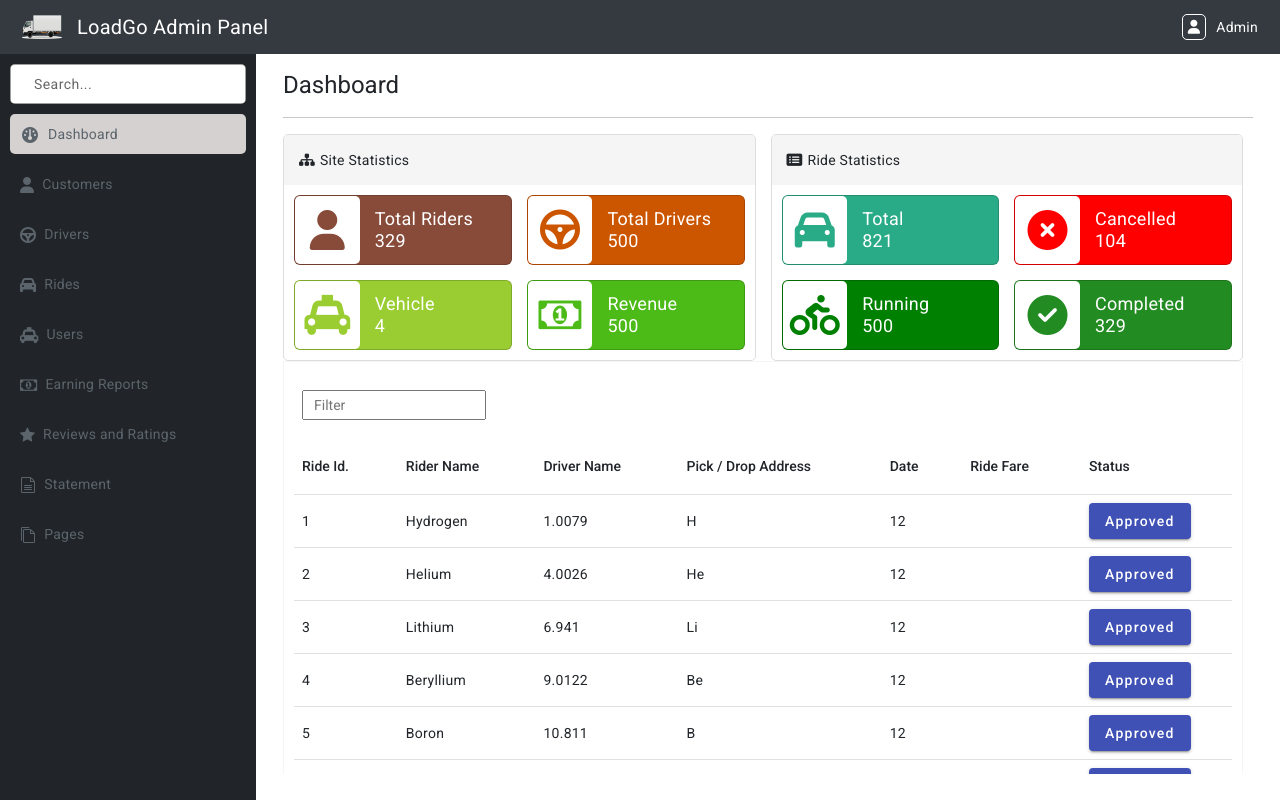
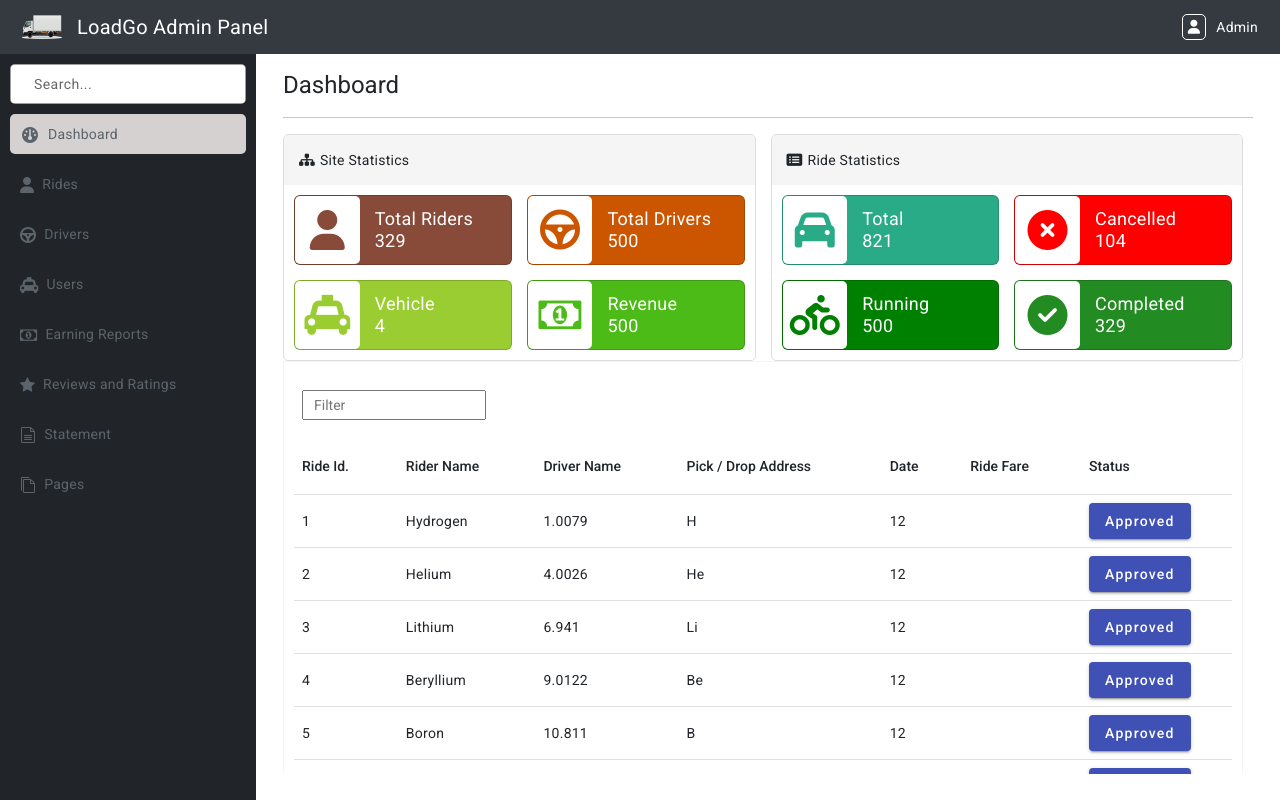
Before and after one commit to rahul-shaw18/LoadGo-Admin-Dashboard, an Angular app: page /dashboard in a window 1280 px wide. Built offline with nearby package versions, Linux system fonts and the light colour scheme.

Commit message:
refacor codes

```diff
--- a/src/app/Core/riders/riders.component.html
+++ b/src/app/Core/riders/riders.component.html
@@ -1,5 +1,5 @@
 <div class="container">
-    <h1>Riders</h1>
+    <h1>Rides</h1>
     <hr />
     <section class="table">
         <button class="add-rider-btn" mat-flat-button color="primary" (click)="openAddRider()" >Add Rider</button>
--- a/src/app/Core/vehicle/vehicle.component.html
+++ b/src/app/Core/vehicle/vehicle.component.html
@@ -3,6 +3,6 @@
     <hr />
     <section class="table">
         <button class="add-rider-btn" mat-flat-button color="primary" (click)="addUser()">Add User</button>
-        <app-table [tableData]="tableData" [displayedColumns]="displayedColumns" [tableToDisplay]="'User'"></app-table>
+        <app-table [tableData]="tableData$ | async" [displayedColumns]="displayedColumns" [tableToDisplay]="'User'"></app-table>
     </section>
 </div>
--- a/src/app/Core/vehicle/vehicle.component.ts
+++ b/src/app/Core/vehicle/vehicle.component.ts
@@ -3,6 +3,7 @@ import { DialogService } from 'src/app/Shared/services/dialog.service';
 import { TableService } from 'src/app/Shared/services/table.service';
 import { AddVehicleComponent } from './component/add-vehicle/add-vehicle.component';
 import { ApiService } from 'src/app/Shared/services/api.service';
+import { Observable, catchError, of } from 'rxjs';
 
 @Component({
   selector: 'app-vehicle',
@@ -10,7 +11,7 @@ import { ApiService } from 'src/app/Shared/services/api.service';
   styleUrls: ['./vehicle.component.scss'],
 })
 export class VehicleComponent {
-  tableData: any;
+  tableData$!: Observable<any>;
 
   constructor(
     private tableService: TableService,
@@ -19,13 +20,12 @@ export class VehicleComponent {
   ) {}
 
   ngOnInit() {
-    // this.tableData = this.tableService.getTableData();
-    this.apiService.getUsers().subscribe({
-      next:(res)=> {
-        console.log(res)
-        this.tableData = res
-      },
-    })
+    this.tableData$ = this.apiService.getUsers().pipe(
+      catchError((err) => {
+        console.log(err);
+        return of([]);
+      })
+    );
   }
 
   // table
--- a/src/app/Shared/utils/menuOptions-utils.ts
+++ b/src/app/Shared/utils/menuOptions-utils.ts
@@ -8,7 +8,7 @@ export const menuOptions = [
   },
   {
     id: 2,
-    name: 'Customers',
+    name: 'Rides',
     route: 'riders',
     icon: 'fa-solid fa-user',
     isSelected: false,
@@ -20,13 +20,13 @@ export const menuOptions = [
     icon: 'icon-steering-wheel',
     isSelected: false,
   },
-  {
-    id: 4,
-    name: 'Rides',
-    route: 'rides',
-    icon: 'fa-solid fa-car',
-    isSelected: false,
-  },
+  // {
+  //   id: 4,
+  //   name: 'Rides',
+  //   route: 'rides',
+  //   icon: 'fa-solid fa-car',
+  //   isSelected: false,
+  // },
   // {
   //   id: 5,
   //   name: 'Manual Ride Booking',
```
